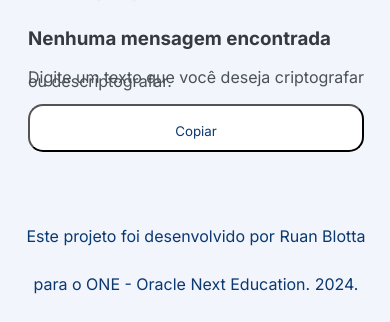
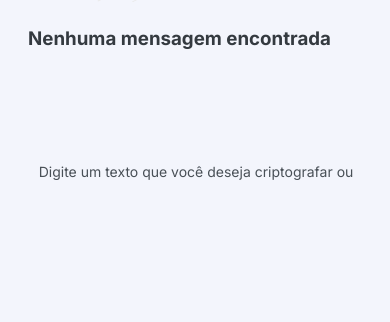
Before and after one commit to ruanblotta/decodificador, a plain HTML site: page index.html in a window 390 px wide. Shown: the part 1243-1565 px from the top of the page. Drawn offline with Linux system fonts and the light colour scheme.

Commit message:
Add @media e responsividade

```diff
--- a/style.css
+++ b/style.css
@@ -2,10 +2,6 @@
 .inter {
   font-family: "Inter", sans-serif;
   font-optical-sizing: auto;
-}
-
-@media (max-width: 768px) {
-
 }
 
 * {
@@ -152,7 +148,7 @@ footer {
 
 @media (max-width: 768px) {
     .container {
-        grid-template-columns: 1fr; /* Torna os containers em uma coluna */
+        grid-template-columns: 1fr;
         grid-template-areas:
             "left"
             "right";
@@ -172,6 +168,12 @@ footer {
         margin-bottom: 10px;
     }
 
+    h4 {
+        font-size: 14px;
+        line-height: 200px;
+        text-align: center;
+    }
+
     footer {
         flex-direction: column;
         padding: 20px 10px;
```
